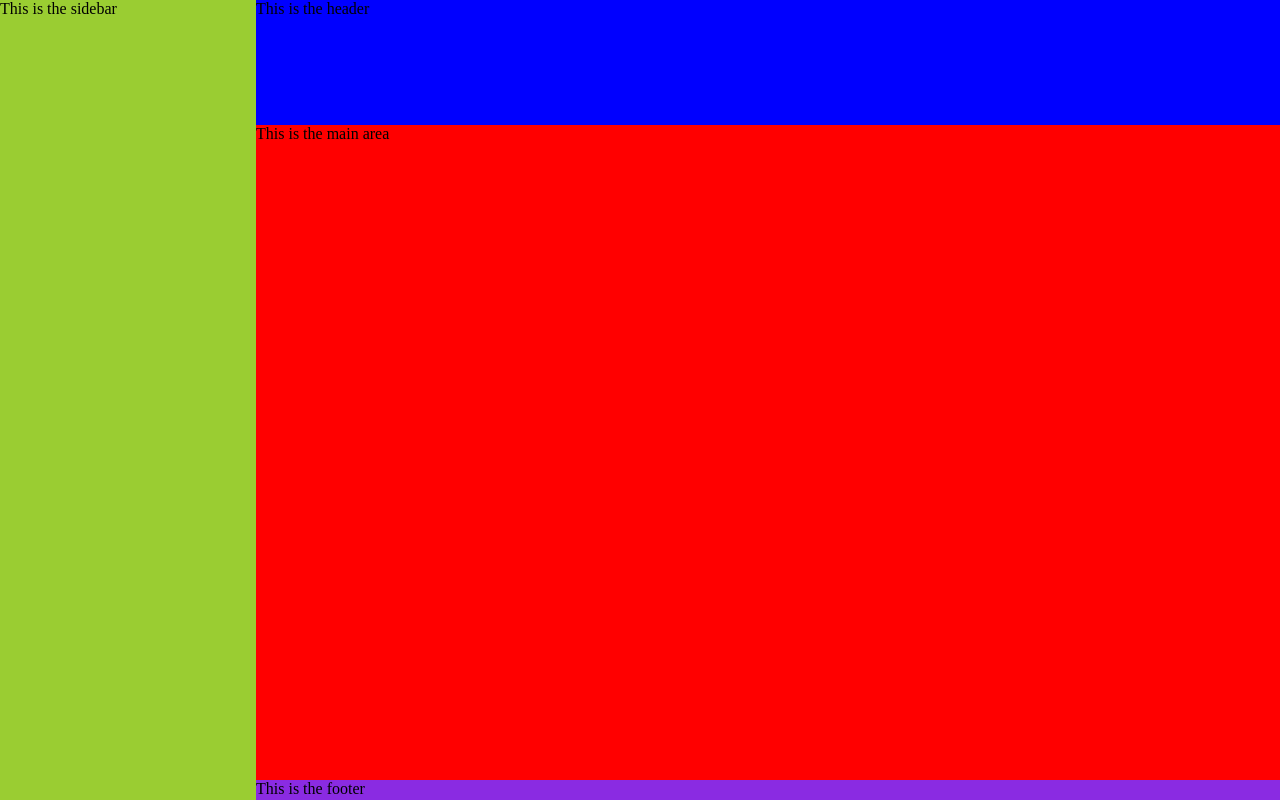
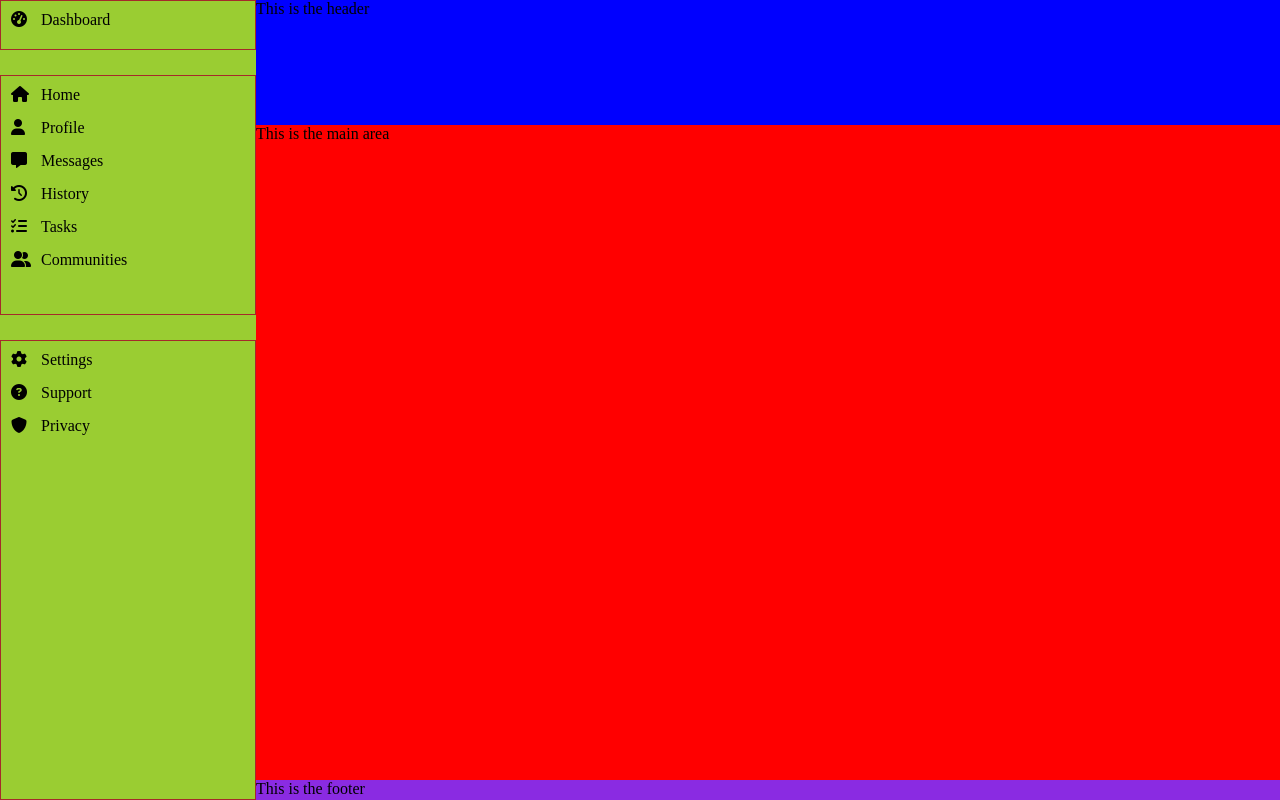
Before and after one commit to kerrmit019/admin-dashboard, a plain HTML site: page index.html in a window 1280 px wide. Drawn offline with Linux system fonts and the light colour scheme.

Commit message:
add Sidebar layout with font-awesome icons

```diff
--- a/index.html
+++ b/index.html
@@ -6,11 +6,32 @@
     <meta name="viewport" content="width=device-width, initial-scale=1.0" />
     <script src="script.js" defer></script>
     <link rel="stylesheet" href="style.css" />
+    <script
+      src="https://kit.fontawesome.com/6db53d092c.js"
+      crossorigin="anonymous"
+    ></script>
     <title>TOP admin-dashboard</title>
   </head>
   <body>
     <header>This is the header</header>
-    <aside>This is the sidebar</aside>
+    <aside>
+      <div class="sidebar-heading">
+        <i class="fa-solid fa-gauge-high"></i> Dashboard
+      </div>
+      <div class="sidebar-sections">
+        <i class="fa-solid fa-house"></i> Home
+        <i class="fa-solid fa-user"></i> Profile
+        <i class="fa-solid fa-message"></i> Messages
+        <i class="fa-solid fa-clock-rotate-left"></i> History
+        <i class="fa-solid fa-list-check"></i> Tasks
+        <i class="fa-solid fa-user-group"></i> Communities
+      </div>
+      <div class="sidebar-settings">
+        <i class="fa-solid fa-gear"></i> Settings
+        <i class="fa-solid fa-circle-question"></i> Support
+        <i class="fa-solid fa-shield"></i> Privacy
+      </div>
+    </aside>
     <main>This is the main area</main>
     <footer>This is the footer</footer>
   </body>
--- a/style.css
+++ b/style.css
@@ -1,7 +1,9 @@
-* {
-  height: 100%;
+html,
+body {
   margin: 0;
   padding: 0;
+  height: 100%;
+  box-sizing: border-box;
 }
 
 body {
@@ -19,8 +21,22 @@ main {
 }
 
 aside {
+  display: grid;
   background-color: yellowgreen;
+  grid-template-rows: 50px 30% auto;
+  gap: 25px;
   grid-row: 1 / 4;
+}
+
+aside div {
+  display: grid;
+  grid-template-columns: 20px 1fr;
+  /* column-gap: minmax(5px, 10px); */
+  column-gap: 10px;
+  row-gap: 15px;
+  align-content: flex-start;
+  padding: 10px;
+  border: 1px solid brown;
 }
 
 footer {
```
